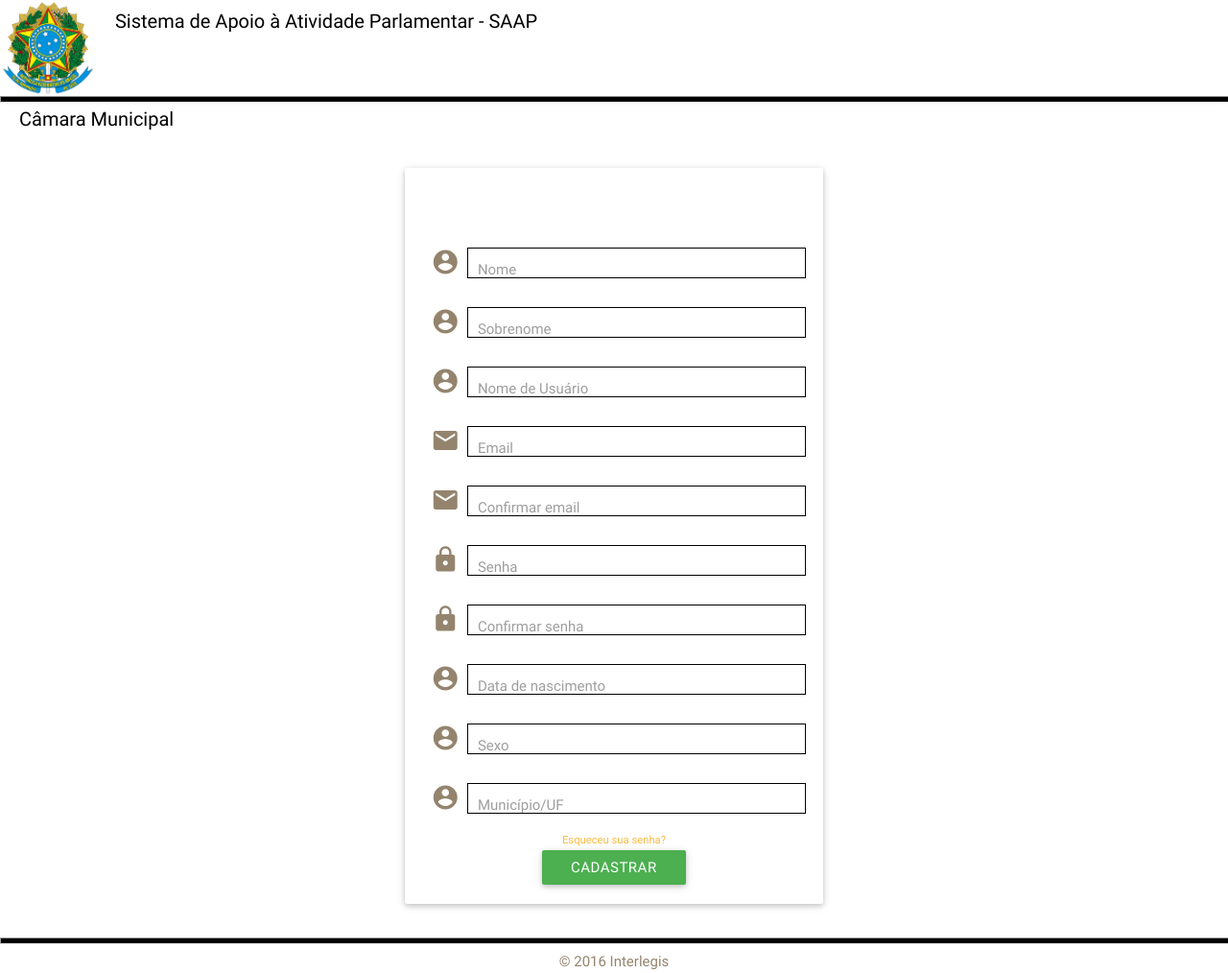
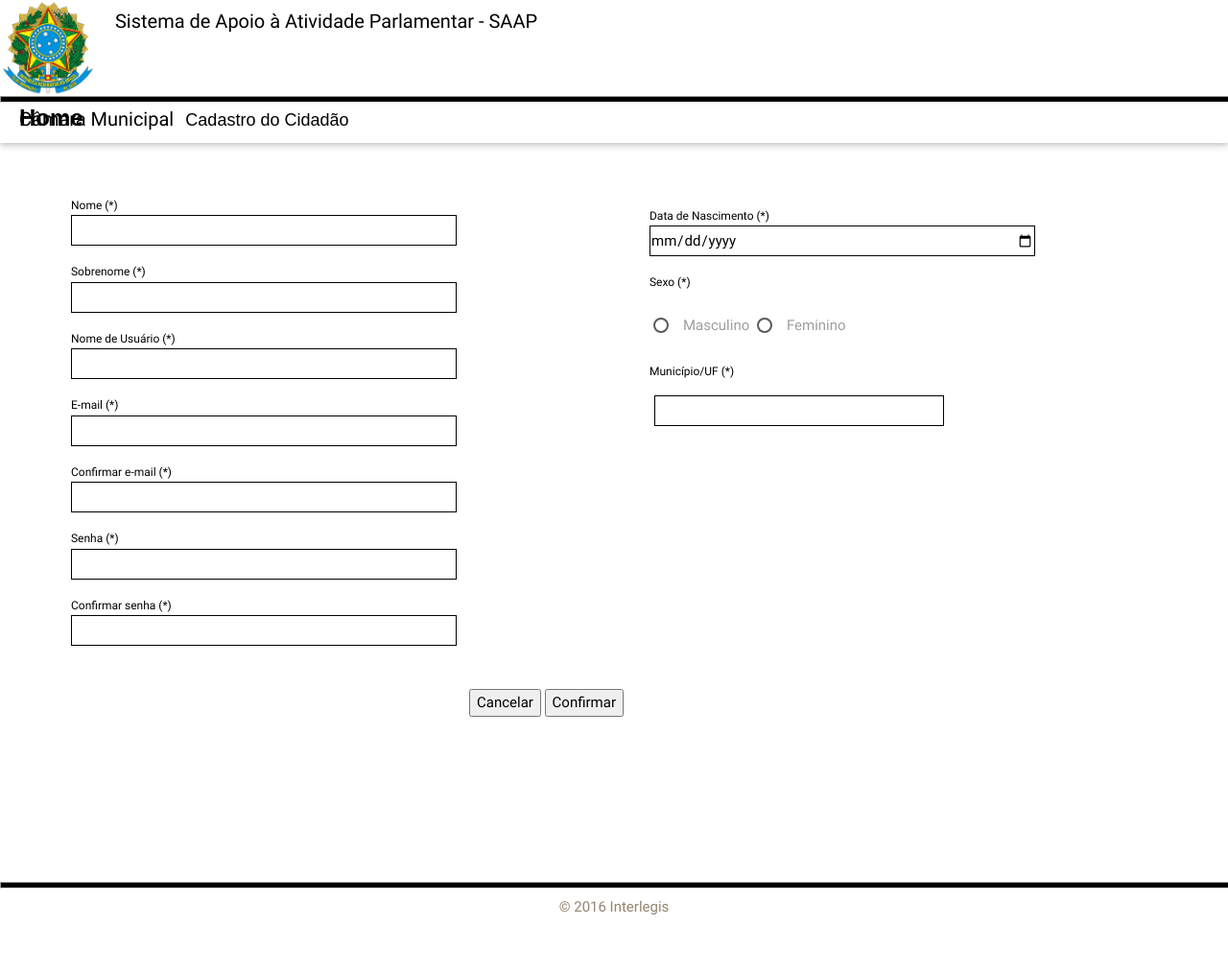
Before and after one commit to fga-eps-mds/2016.2-SAAP, a Django app: page /cadastro/ in a window 1280 px wide. Shown: the whole page at 96% size. After the commit the page ends 954 px from the top, so only its background shows below. Run offline with Django 3.2, Linux system fonts and the light colour scheme; some libraries are stand-ins or nearby versions.

Commit message:
Enviando nova versão do template de cadastro
Signed-off-by: Mateus de Morais <mateusmorais@hotmail.com.br>

```diff
--- a/saap/autenticacao/templates/cadastro.html
+++ b/saap/autenticacao/templates/cadastro.html
@@ -1,83 +1,115 @@
 {%  extends "base.html" %}
 {% block main_content %}
-        <div class="container">
-            <div class="row">
-                <div class="col s12 offset-m2 m8 offset-l3 l6">
-                    <form action="{% url 'cadastro' %}" method="POST">{% csrf_token %}
-
-                        <input type="hidden" name="next_url" value="{{next_url}}">
-                        <div class="login-card hoverable center-align">
-                            <div class="card-content">
-                                <span class="card-title  text-light-blue">Titulo</span>
-
-				<div class="input-field">
-                                    <i class="material-icons prefix">account_circle</i>
-                                    <input  id="first_name" name="first_name" type="text" class="validate" required>
-                                    <label for="first_name">Nome</label>
-                                </div>
-
-				<div class="input-field">
-                                    <i class="material-icons prefix">account_circle</i>
-                                    <input  id="last_name" name="last_name" type="text" class="validate" required>
-                                    <label for="last_name">Sobrenome</label>
-                                </div>
-
-				<div class="input-field">
-                                    <i class="material-icons prefix">account_circle</i>
-                                    <input  id="username" name="username" type="text" class="validate" required>
-                                    <label for="username">Nome de Usuário</label>
-                                </div>
-
-				<div class="input-field">
-                                    <i class="material-icons prefix">email</i>
-                                    <input  id="email" name="email" type="text" class="validate" required>
-                                    <label for="email">Email</label>
-                                </div>
-
-				<div class="input-field">
-                                    <i class="material-icons prefix">email</i>
-                                    <input  id="confirmacao_email" name="confirmacao_email" type="text" class="validate" required>
-                                    <label for="confirmacao_email">Confirmar email</label>
-                                </div>
-
-				<div class="input-field">
-                                    <i class="material-icons prefix">lock</i>
-                                    <input  id="password" name="password" type="password" class="validate" required>
-                                    <label for="password">Senha</label>
-
-                                </div>
-
-				<div class="input-field">
-                                    <i class="material-icons prefix">lock</i>
-                                    <input  id="confirmacao_password" name="confirmacao_password" type="password" class="validate" required>
-                                    <label for="confirmacao_password">Confirmar senha</label>
-                                </div>
-
-				<div class="input-field">
-                                    <i class="material-icons prefix">account_circle</i>
-                                    <input  id="data_de_nascimento" name="data_de_nascimento" type="text" class="validate" required>
-                                    <label for="data_de_nascimento">Data de nascimento</label>
-                                </div>
-
-				<div class="input-field">
-                                    <i class="material-icons prefix">account_circle</i>
-                                    <input  id="sexo" name="sexo" type="text" class="validate" required>
-                                    <label for="sexo">Sexo</label>
-                                </div>
-
-				<div class="input-field">
-                                    <i class="material-icons prefix">account_circle</i>
-                                    <input  id="municipio" name="municipio" type="text" class="validate" required>
-                                    <label for="municipio">Município/UF</label>
-				    <p class="center text-green"><small><a href="Esqueceu">Esqueceu sua senha?</a></small></p>
-                                    <button class="btn waves-effect waves-light green" type="submit" formaction="">Cadastrar</button>
-                                </div>
-                            </div>
-                         </div>
-                    </form>
-                </div>
-            </div>
-        </div>
-
-
+<nav style="height:49px" >
+  <div class="nav-wrapper"  >
+    <div class="col s12">
+      <br>
+      <a href="#!"> <span style="padding-left: 20px">
+      <font size="5px" face = "ARIAL">
+      <b>Home</b>
+      </font>
+      </span></a>
+      <span style="padding-left: 100px">
+      <font size="4px" face = "ARIAL">
+      Cadastro do Cidadão
+      </font>
+      </span>
+    </div>
+  </div>
+</nav>
+<br>
+<form action="{% url 'cadastro' %}" method='POST'>
+  {% csrf_token %}
+  <table>
+    <td width="5%"></td>
+    <td width="95%">
+      <table>
+        <tr>
+          <td width="50%">
+            <div style="width: 400px;">
+              <label for='first_name'><font color="black">Nome (*)</font></label>
+              <input type='text' name='first_name' id='first_name' required>
+              <label for='last_name'><font color="black">Sobrenome (*)</font></label>
+              <input type='text' name='last_name' id='last_name' required>
+              <label for='username'><font color="black">Nome de Usuário (*)</font></label>
+              <input type='text' name='username' id='username' required>
+              <label for='email'><font color="black">E-mail (*)</font></label>
+              <input type='text' name='email' id='email' required>
+              <label for='confirmacao_email'><font color="black">Confirmar e-mail (*)</font></label>
+              <input type='text' name='confirmacao_email' id='confirmacao_email' required>
+              <label for='password'><font color="black">Senha (*)</font></label>
+              <input type='password' name='password' id='password' required>
+              <label for='confirmacao_password'><font color="black">Confirmar senha (*)</font></label>
+              <input type='password' name='confirmacao_password' id='confirmacao_password' required>
+          </td>
+          </div>
+          <td width="50%">
+            <div style="width: 400px;">
+              <label for='data_de_nascimento'><font color="black">Data de Nascimento (*)</font></label>
+              <input type='date' name='data_de_nascimento' id='data_de_nascimento' required>
+              <label for='sexo'><font color="black">Sexo (*)</font></label><br><br>
+              <input name="sexo" type="radio" id="feminino"/>
+              <label for="feminino">Masculino</label>
+              <input name="sexo" type="radio" id="masculino"/>
+              <label for="masculino">Feminino</label><br><br>
+              <label for='municipio'><font color="black">Município/UF (*)</font></label>
+              <table>
+                <tr>
+                  <td>
+                    <div style="width: 300px;">
+                      <input type='text' name='municipio' id='municipio' required>
+                    </div>
+                  </td>
+                  <td>
+                    <div style="width: 50px;">
+                      <select name="uf" id="uf">
+                        <option value="">UF</option>
+                        <option value="AC">AC</option>
+                        <option value="AL">AL</option>
+                        <option value="AM">AM</option>
+                        <option value="AP">AP</option>
+                        <option value="BA">BA</option>
+                        <option value="CE">CE</option>
+                        <option value="DF">DF</option>
+                        <option value="ES">ES</option>
+                        <option value="GO">GO</option>
+                        <option value="MA">MA</option>
+                        <option value="MG">MG</option>
+                        <option value="MS">MS</option>
+                        <option value="MT">MT</option>
+                        <option value="PA">PA</option>
+                        <option value="PB">PB</option>
+                        <option value="PE">PE</option>
+                        <option value="PI">PI</option>
+                        <option value="PR">PR</option>
+                        <option value="RJ">RJ</option>
+                        <option value="RN">RN</option>
+                        <option value="RS">RS</option>
+                        <option value="RO">RO</option>
+                        <option value="RR">RR</option>
+                        <option value="SC">SC</option>
+                        <option value="SE">SE</option>
+                        <option value="SP">SP</option>
+                        <option value="TO">TO</option>
+                      </select>
+                    </div>
+                  </td>
+                </tr>
+              </table>
+              <br><br><br><br><br><br><br><br><br>
+          </td>
+          </div>
+        <tr>
+          <td>
+            <span style="padding-left: 415px">
+            <button type='button'>Cancelar</button>
+            <button type='submit'>Confirmar</button>
+            </span>
+          </td>
+        </tr>
+      </table>
+    </td>
+  </table>
+  <br><br><br><br><br><br>
+</form>
 {% endblock main_content %}
```
